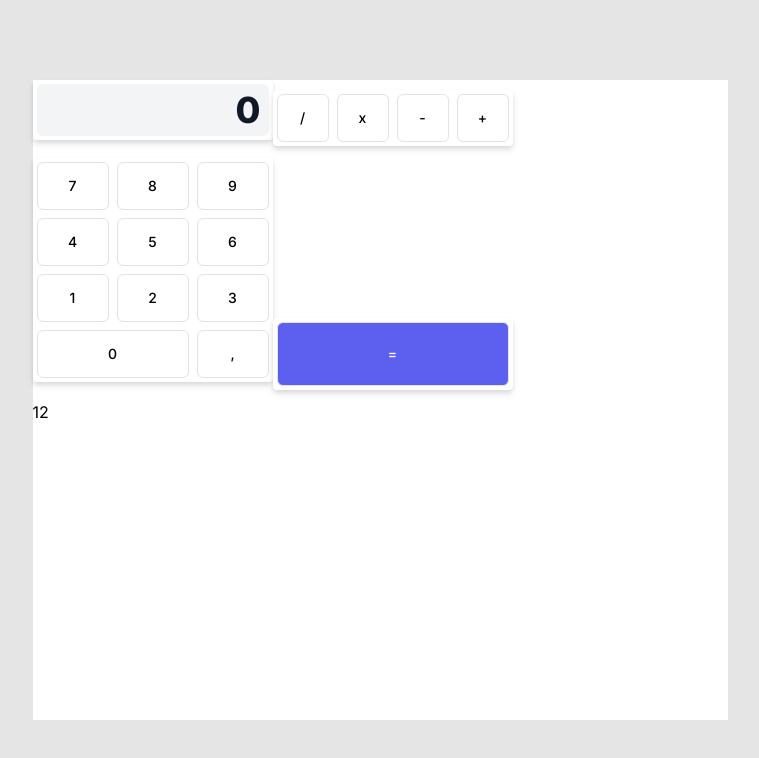
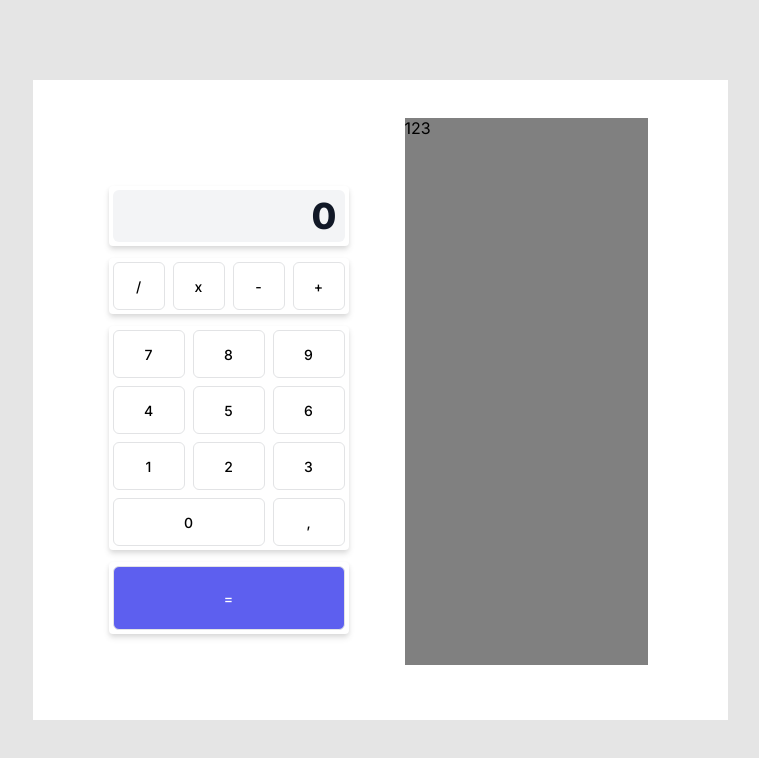
Before and after one commit to EvgeniiAtYourService/sendsay-test, a React (Create React App) app: page / in a window 1280 px wide. Shown: the top 758 px of the page, without its empty margins (260-1019 px from the left). Built offline with nearby package versions, Linux system fonts and the light colour scheme.

Commit message:
Add App Layout

```diff
--- a/src/App.tsx
+++ b/src/App.tsx
@@ -18,7 +18,7 @@ function App() {
         </Button>
       </div>
       <div className="rightPanel">
-        <p>12</p>
+        <div className="smth">123</div>
       </div>
     </div>
   )
--- a/src/global.css
+++ b/src/global.css
@@ -18,6 +18,24 @@ body {
   width: 695px;
   height: 640px;
   background-color: #ffffff;
+  display: flex;
+  justify-content: space-between;
+}
+
+.leftPanel {
+  display: flex;
+  flex-direction: column;
+  padding: 106px 0 86px 76px;
+}
+
+.rightPanel {
+  padding: 38px 80px 54px 0;
+}
+
+.smth {
+  width: 243px;
+  height: 547px;
+  background-color: grey;
 }
 
 .blockWrapper {
```
